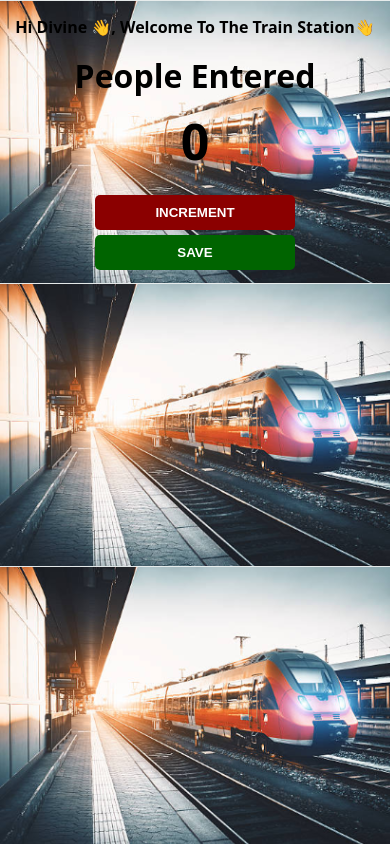
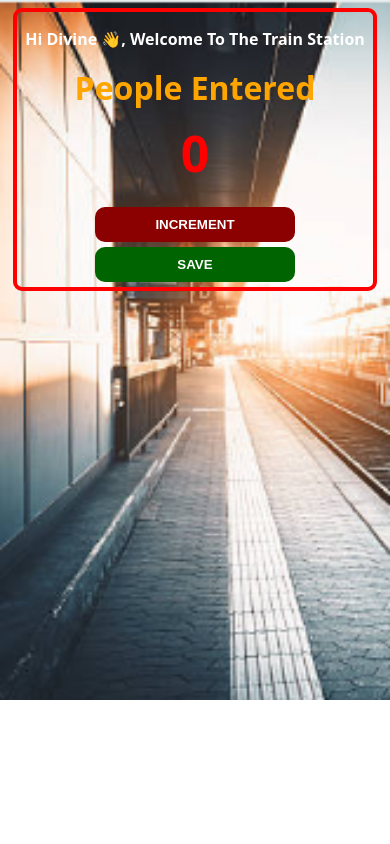
Before and after one commit to Iam-Didi/passenger-counter-app, a plain HTML site: page index.html in a window 390 px wide. Drawn offline with Linux system fonts and the light colour scheme.

Commit message:
Add files via upload

```diff
--- a/index.css
+++ b/index.css
@@ -9,12 +9,14 @@ body{
 h1{
     margin-top: 10px;
     margin-bottom: 10px;
+    color: white;
 }
 
 h2{
     font-size: 50px;
     margin-top: 0;
     margin-bottom: 20px;
+    color: rgb(255, 217, 0);
 }
 
 button{
@@ -25,7 +27,16 @@ button{
     font-weight: bold;
     width: 200px;
     margin-bottom: 5px;
-    border-radius: 5px;
+    border-radius: 10px;
+    cursor: pointer;
+}
+
+.divbody{
+    border: 5px solid red;
+    margin-left: 250px;
+    margin-right: 250px;
+    margin-bottom: 250px;
+    border-radius: 20px;
 }
 
 #increment-btn{
@@ -35,3 +46,105 @@ button{
 #save-btn{
     background: darkgreen;
 }
+
+
+
+
+
+
+
+
+
+
+
+
+
+
+
+
+
+
+
+
+
+
+
+
+
+
+
+
+
+
+
+
+
+
+
+
+
+
+
+
+
+
+
+@media only screen and (max-width: 480px) {
+
+    body{
+        background-image: url("train.png");
+        background-repeat: no-repeat;
+        background-size: 270%;
+        font-family: system-ui, -apple-system, BlinkMacSystemFont, 'Segoe UI', Roboto, Oxygen, Ubuntu, Cantarell, 'Open Sans', 'Helvetica Neue', sans-serif;
+        font-weight: bold;
+        text-align: center;
+    }
+
+    h1{
+        margin-top: 10px;
+        margin-bottom: 10px;
+        color: orange;
+    }
+
+    h2{
+        font-size: 50px;
+        margin-top: 0;
+        margin-bottom: 20px;
+        color: red;
+    }
+
+    button{
+        border: none;
+        padding-top: 10px;
+        padding-bottom: 10px;
+        color: white;
+        font-weight: bold;
+        width: 200px;
+        margin-bottom: 5px;
+        border-radius: 10px;
+        cursor: pointer;
+    }
+
+    .divbody{
+        border: 4px solid red;
+        margin-left: 5px;
+        margin-right: 5px;
+        margin-bottom: 500px;
+        border-radius: 9px;
+    }
+
+    #increment-btn{
+        background: darkred;
+    }
+
+    #save-btn{
+        background: darkgreen;
+    }
+
+
+
+
+
+
+
+}
--- a/index.html
+++ b/index.html
@@ -8,12 +8,13 @@
     <title>BUS COUNTER</title>
 </head>
 <body>
-
-    <p id="welcome-el"></p>
+  <div class="divbody">
+    <p id="welcome-el" style="color: white;" ></p>
     <h1>People Entered</h1>
     <h2 id="count-el">0</h2>
     <button id="increment-btn"  onclick="increment()">INCREMENT</button>
     <button id="save-btn" onclick="save()"> SAVE </button>
+</div>
     <script src="index.js"></script>
 </body>
 </html>
--- a/index.js
+++ b/index.js
@@ -25,4 +25,4 @@ let greeting = "Welcome To The Train Station"
 
 welcomeEl.innerText = Name + greeting
 
-welcomeEl.innerText = welcomeEl.innerText + "👋"
+// welcomeEl.innerText += "👋"
```
